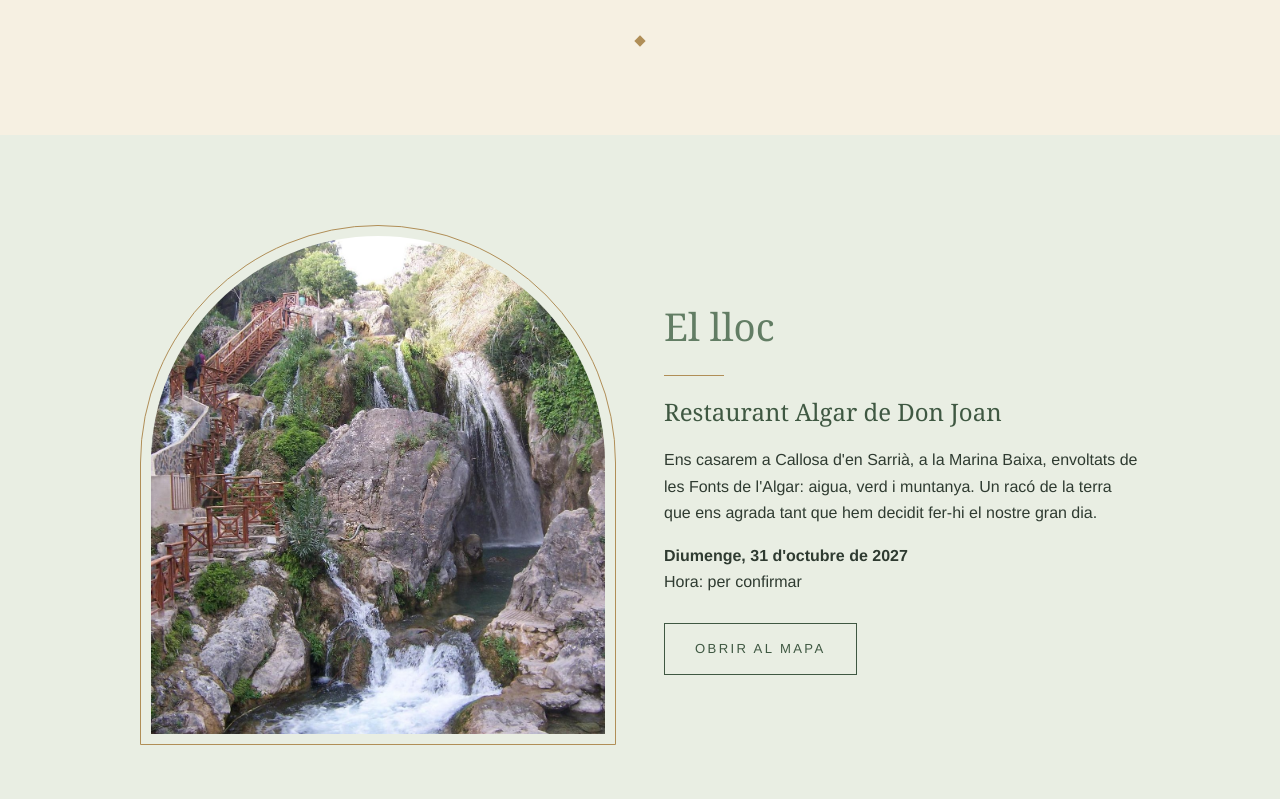
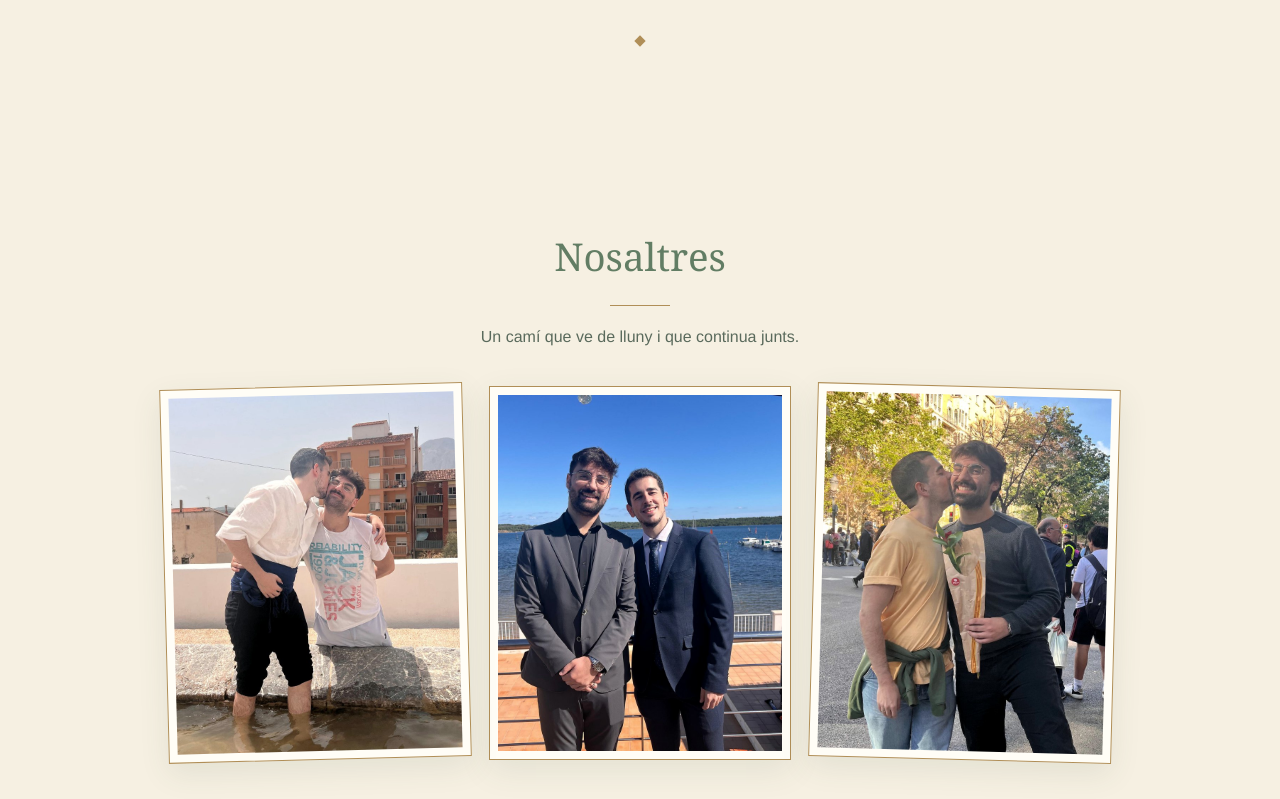
Before and after one commit to Jordi-llorca/casament-jordi-pol, a plain HTML site: page index.html in a window 1280 px wide. Shown: the part 1321-2120 px from the top of the page. Drawn offline with Linux system fonts and the light colour scheme.

Commit message:
Secció Nosaltres amb fotos

```diff
--- a/index.html
+++ b/index.html
@@ -6,13 +6,14 @@
 <title>Jordi i Pol · 31 d'octubre de 2027</title>
 <meta name="description" content="Ens casem! 31 d'octubre de 2027 · Restaurant Algar de Don Joan, Callosa d'en Sarrià">
 <meta name="robots" content="noindex">
-<link rel="stylesheet" href="site.css?v=3">
+<link rel="stylesheet" href="site.css?v=4">
 </head>
 <body>
 
 <nav id="nav">
   <a href="#inici" class="brand">J &amp; P</a>
   <div class="links">
+    <a href="#nosaltres">Nosaltres</a>
     <a href="#lloc">El lloc</a>
     <a href="#programa">Programa</a>
     <a href="#arribar">Com arribar</a>
@@ -44,6 +45,16 @@
   <h2>Us convidem a celebrar amb nosaltres</h2>
   <p class="lead">Amb molta il·lusió volem compartir amb vosaltres el dia més especial de les nostres vides. Dos camins, de Badalona i de Callosa d'en Sarrià, que s'han trobat a València i ara us conviden a la seua festa.</p>
   <div class="orn"></div>
+</section>
+
+<section id="nosaltres" class="sec">
+  <h2>Nosaltres</h2>
+  <p class="soft">Un camí que ve de lluny i que continua junts.</p>
+  <div class="us-grid">
+    <figure><img src="img/nosaltres-1.jpg" alt="Jordi i Pol" loading="lazy"></figure>
+    <figure><img src="img/nosaltres-2.jpg" alt="Jordi i Pol" loading="lazy"></figure>
+    <figure><img src="img/nosaltres-3.jpg" alt="Jordi i Pol" loading="lazy"></figure>
+  </div>
 </section>
 
 <section id="lloc" class="sec alt">
--- a/site.css
+++ b/site.css
@@ -99,3 +99,9 @@ footer .us{color:#e2cfa0;font-family:Didot,Georgia,serif;margin-top:12px}
 #add{width:100%;border-style:dashed}
 @media(max-width:600px){.card-form{padding:22px 16px}.gf{grid-template-columns:1fr}}
 .alt>.rsvp{max-width:640px}
+.us-grid{display:grid;grid-template-columns:repeat(3,1fr);gap:22px;margin-top:36px;align-items:center}
+.us-grid figure{margin:0;border:1px solid var(--gold);padding:8px;background:#fffdf6;box-shadow:0 10px 30px #3f58421a}
+.us-grid figure:nth-child(1){transform:rotate(-1.5deg)}
+.us-grid figure:nth-child(3){transform:rotate(1.5deg)}
+.us-grid img{width:100%;aspect-ratio:4/5;object-fit:cover}
+@media(max-width:700px){.us-grid{grid-template-columns:1fr;max-width:340px;margin-left:auto;margin-right:auto}.us-grid figure{transform:none!important}}
```
Also changed, not shown: img/nosaltres-1.jpg (added), img/nosaltres-2.jpg (added), img/nosaltres-3.jpg (added).
